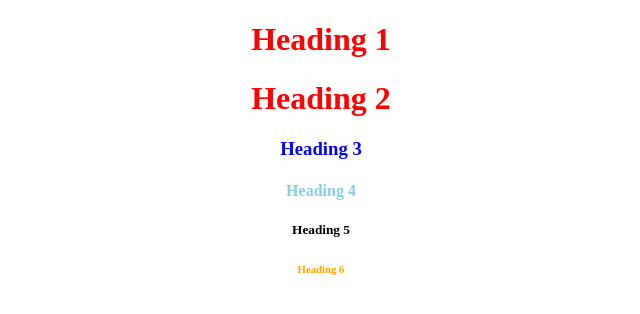
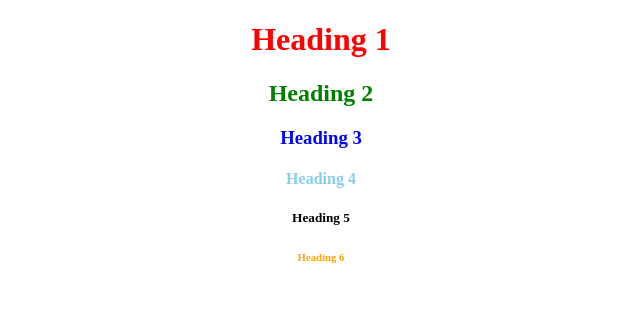
Before and after one commit to kumarrishikesh12/demo-projects, a plain HTML site: page index.html in a window 1280 px wide. Shown: the whole page, without its empty margins (319-959 px from the left). Drawn offline with Linux system fonts and the light colour scheme.

Commit message:
undo the change for heading 2

```diff
--- a/index.html
+++ b/index.html
@@ -6,7 +6,7 @@
 <body>
 
 <h1>Heading 1</h1>
-<h1>Heading 2</h1>
+<h2>Heading 2</h2>
 <h3>Heading 3</h3>
 <h4>Heading 4</h4>
 <h5>Heading 5</h5>
```
